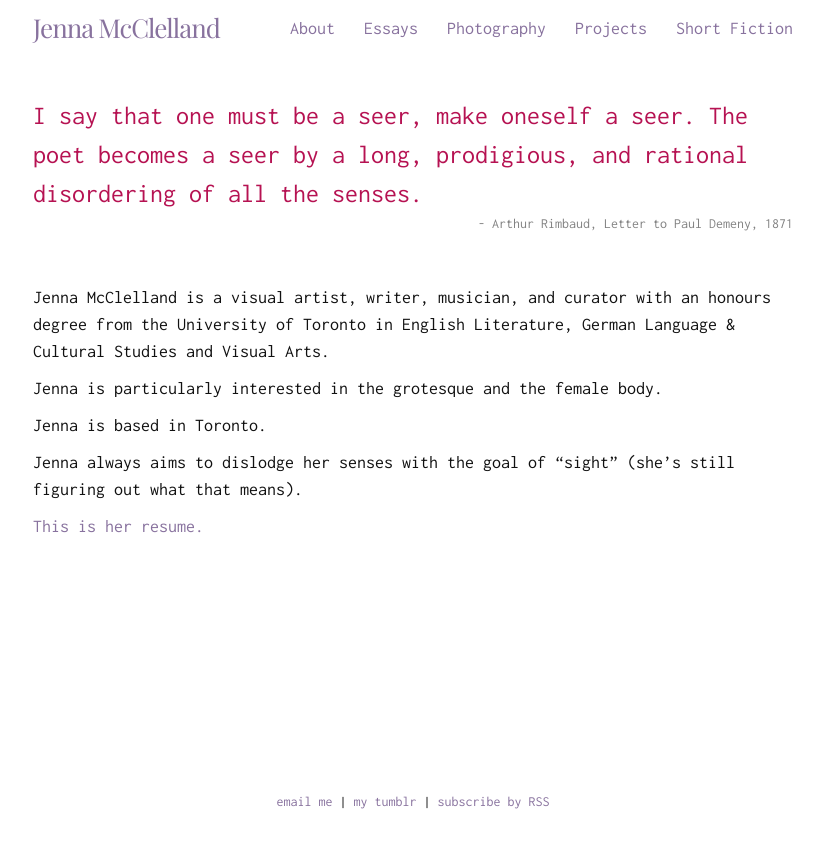
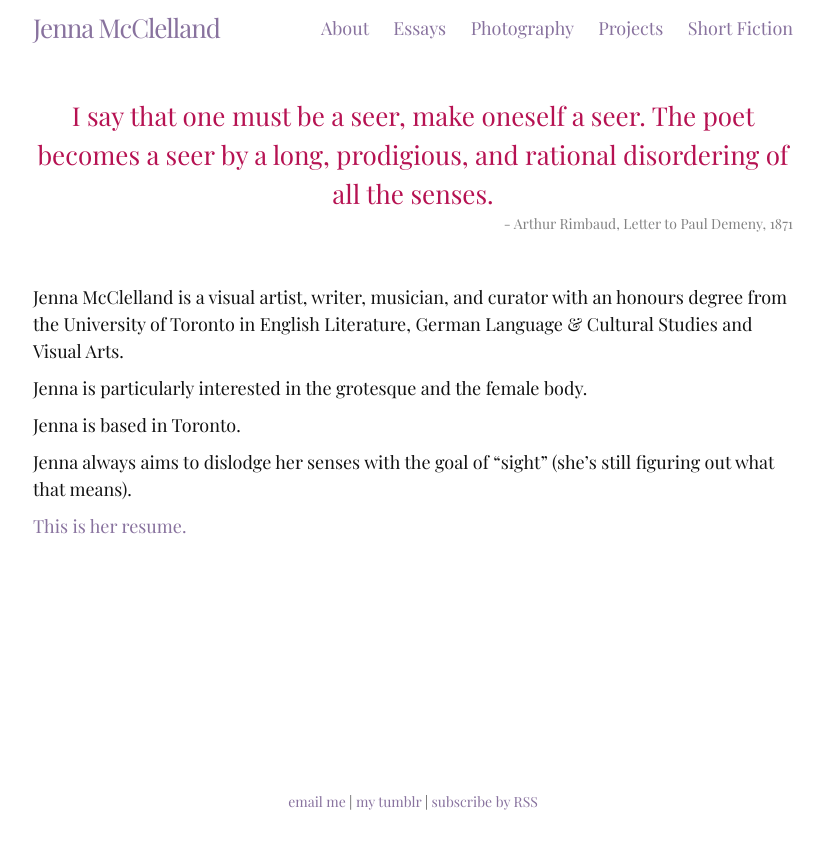
Before and after one commit to jennamcclelland/jennamcclelland.github.io, a Jekyll site: the page built from about.html, in a window 1280 px wide. Shown: the top 849 px of the page, without its empty margins (227-1051 px from the left). Built offline with Jekyll 4.4.1, drawn with Linux system fonts in a browser that asks for light colours.

Commit message:
changing the font and centering the quote

```diff
--- a/_sass/_layout.scss
+++ b/_sass/_layout.scss
@@ -185,6 +185,7 @@
 
         .quote {
             margin: 0;
+            text-align: center;
         }
         .quote-source {
             text-align: right;
--- a/css/main.scss
+++ b/css/main.scss
@@ -6,7 +6,7 @@
 
 
 // Our variables
-$base-font-family: Inconsolata, monospace;
+$base-font-family: 'Playfair Display', serif;
 $base-font-size:   18px;
 $small-font-size:  14px;
 $base-line-height: 1.5;
```
